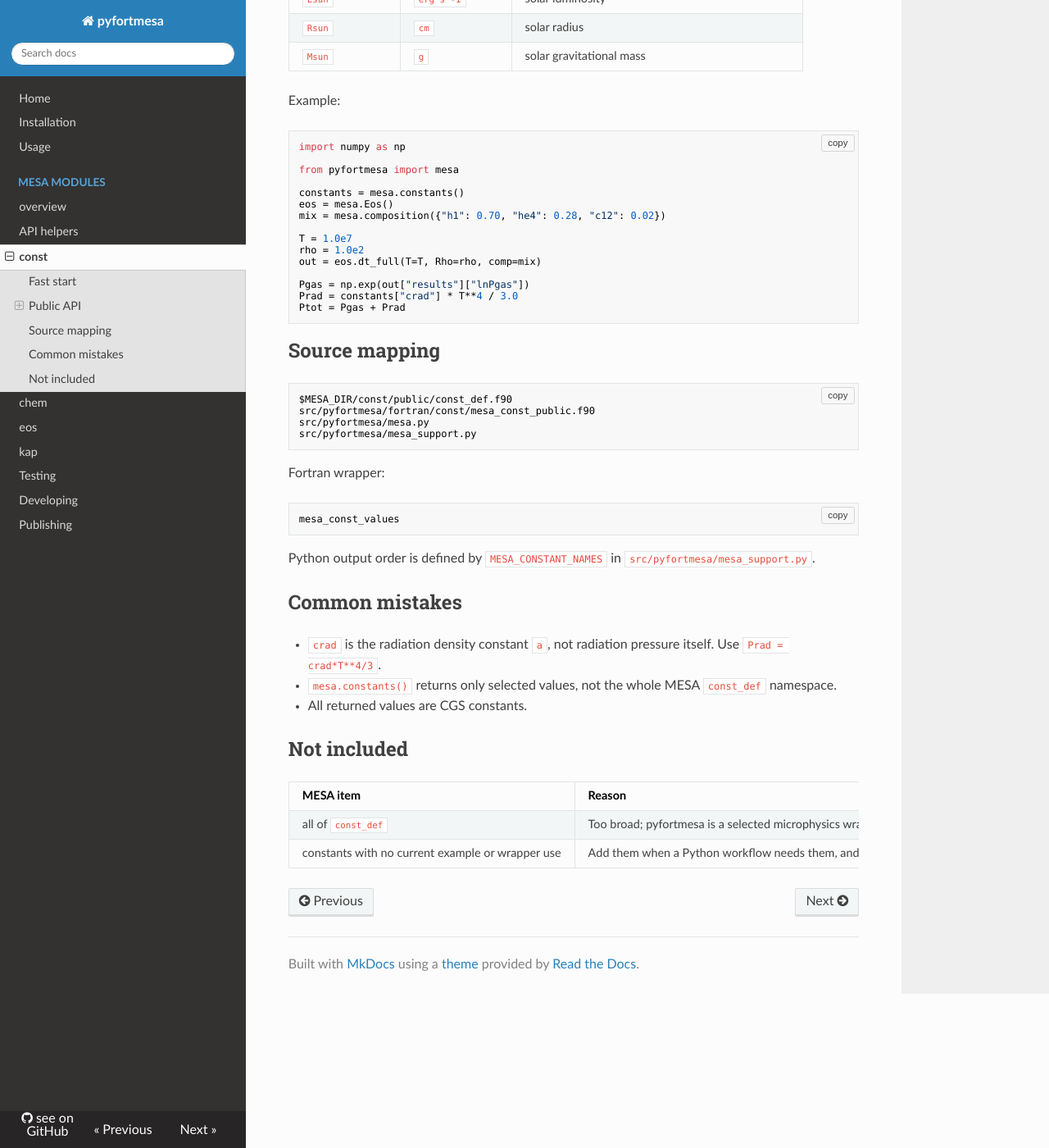
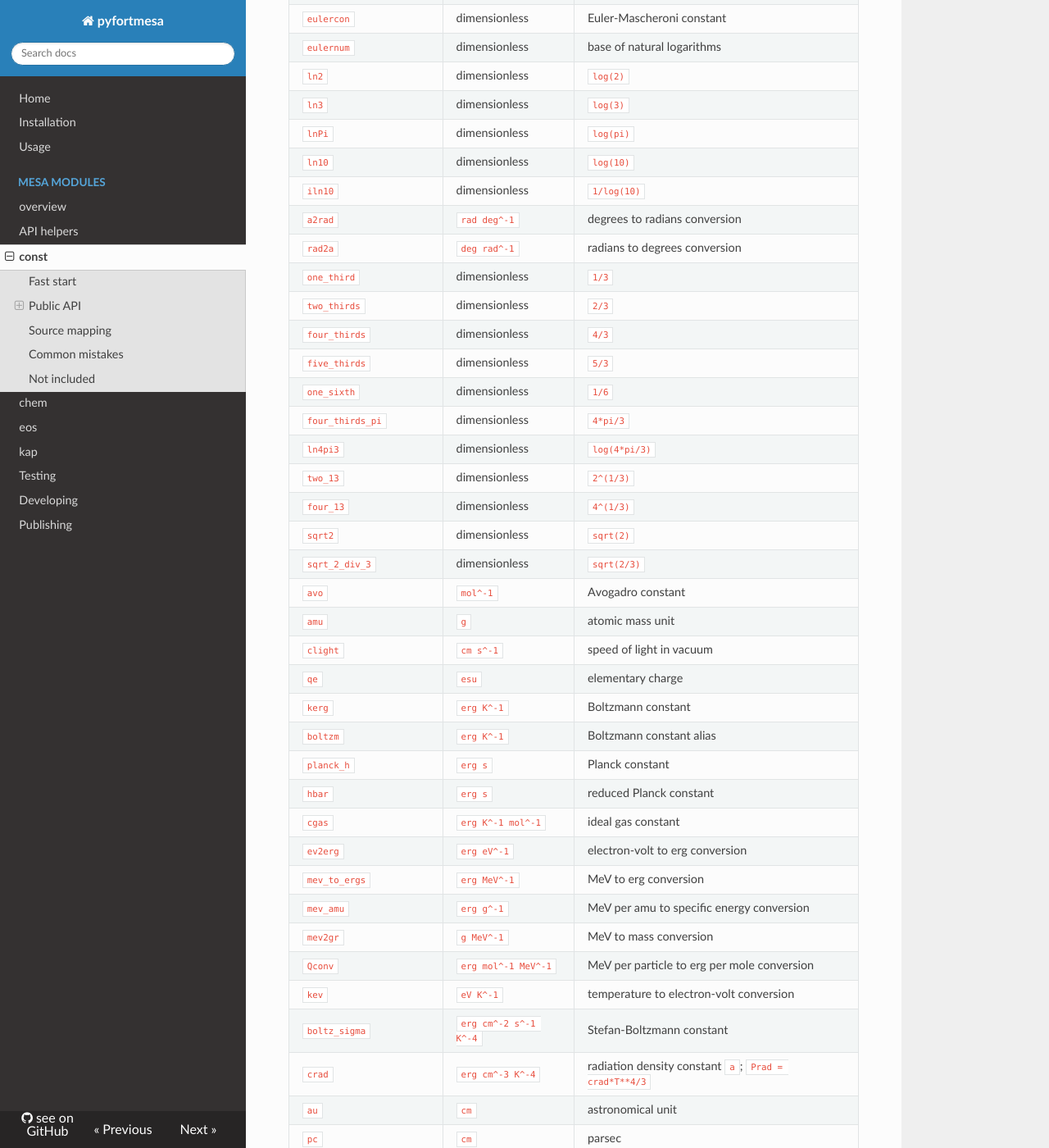
Before and after one commit to Debraheem/pyfortmesa, an MkDocs documentation site: the page built from docs/modules/const.md, in a window 1280 px wide and 1400 px high, scrolled down 944 px. Shown: the whole window at 82% size. Built offline with MkDocs 1.6.1, drawn with Linux system fonts in a browser that asks for light colours; nearby versions of some CDN libraries; some of the changed text lies outside the part shown.

Commit message:
Expand constants and CHEM derivative API

````diff
--- a/docs/modules/README.md
+++ b/docs/modules/README.md
@@ -10,7 +10,7 @@ MESA module access, use [pyMesa](https://github.com/rjfarmer/pyMesa).
 Active in the `./mk mesa` build:
 
 ```text
-const -> selected values from MESA const_def
+const -> scalar real constants from MESA const_def
 chem  -> composition helpers
 eos   -> density-temperature eos calls and rho/T inverse solves
 kap   -> opacity calls using eos electron quantities and Type2 controls
--- a/docs/modules/const.md
+++ b/docs/modules/const.md
@@ -2,8 +2,8 @@
 
 Status: active in the `./mk mesa` build.
 
-Purpose: expose selected MESA `const_def` values in CGS units so examples and
-tests do not carry local hard-coded constants.
+Purpose: expose MESA `const_def` scalar real constants in Python so examples,
+tests, and solver code use the same CGS values as the linked MESA build.
 
 ## Fast start
 
@@ -29,16 +29,86 @@ mesa.constants() -> dict[str, float]
 
 Inputs: none.
 
-Returns: a dictionary of selected CGS constants from MESA `const_def`.
+Returns: a dictionary of scalar `real(dp), parameter` constants from MESA
+`const_def`. Values use the MESA names and cgs/MESA units.
 
 | key | units | meaning |
 | --- | --- | --- |
+| `pi` | dimensionless | pi |
+| `pi2` | dimensionless | `pi*pi` |
+| `pi4` | dimensionless | `4*pi` |
+| `eulercon` | dimensionless | Euler-Mascheroni constant |
+| `eulernum` | dimensionless | base of natural logarithms |
+| `ln2` | dimensionless | `log(2)` |
+| `ln3` | dimensionless | `log(3)` |
+| `lnPi` | dimensionless | `log(pi)` |
+| `ln10` | dimensionless | `log(10)` |
+| `iln10` | dimensionless | `1/log(10)` |
+| `a2rad` | `rad deg^-1` | degrees to radians conversion |
+| `rad2a` | `deg rad^-1` | radians to degrees conversion |
+| `one_third` | dimensionless | `1/3` |
+| `two_thirds` | dimensionless | `2/3` |
+| `four_thirds` | dimensionless | `4/3` |
+| `five_thirds` | dimensionless | `5/3` |
+| `one_sixth` | dimensionless | `1/6` |
+| `four_thirds_pi` | dimensionless | `4*pi/3` |
+| `ln4pi3` | dimensionless | `log(4*pi/3)` |
+| `two_13` | dimensionless | `2^(1/3)` |
+| `four_13` | dimensionless | `4^(1/3)` |
+| `sqrt2` | dimensionless | `sqrt(2)` |
+| `sqrt_2_div_3` | dimensionless | `sqrt(2/3)` |
+| `avo` | `mol^-1` | Avogadro constant |
+| `amu` | `g` | atomic mass unit |
+| `clight` | `cm s^-1` | speed of light in vacuum |
+| `qe` | `esu` | elementary charge |
+| `kerg` | `erg K^-1` | Boltzmann constant |
+| `boltzm` | `erg K^-1` | Boltzmann constant alias |
+| `planck_h` | `erg s` | Planck constant |
+| `hbar` | `erg s` | reduced Planck constant |
+| `cgas` | `erg K^-1 mol^-1` | ideal gas constant |
+| `ev2erg` | `erg eV^-1` | electron-volt to erg conversion |
+| `mev_to_ergs` | `erg MeV^-1` | MeV to erg conversion |
+| `mev_amu` | `erg g^-1` | MeV per amu to specific energy conversion |
+| `mev2gr` | `g MeV^-1` | MeV to mass conversion |
+| `Qconv` | `erg mol^-1 MeV^-1` | MeV per particle to erg per mole conversion |
+| `kev` | `eV K^-1` | temperature to electron-volt conversion |
+| `boltz_sigma` | `erg cm^-2 s^-1 K^-4` | Stefan-Boltzmann constant |
+| `crad` | `erg cm^-3 K^-4` | radiation density constant `a`; `Prad = crad*T**4/3` |
+| `au` | `cm` | astronomical unit |
+| `pc` | `cm` | parsec |
+| `dayyer` | `day yr^-1` | days per Julian year |
+| `secday` | `s day^-1` | seconds per day |
+| `secyer` | `s yr^-1` | seconds per Julian year |
+| `ly` | `cm` | light year |
+| `mn` | `g` | neutron mass |
+| `mp` | `g` | proton mass |
+| `me` | `g` | electron mass |
+| `rbohr` | `cm` | Bohr radius |
+| `fine` | dimensionless | fine-structure constant |
+| `hion` | `eV` | Rydberg ionization energy |
+| `sige` | `cm^2` | Thomson cross section |
+| `weinberg_theta` | dimensionless | `sin^2(theta_weinberg)` |
+| `num_neu_fam` | dimensionless | number of neutrino families |
 | `standard_cgrav` | `cm^3 g^-1 s^-2` | gravitational constant |
-| `crad` | `erg cm^-3 K^-4` | radiation density constant `a`; `Prad = crad*T**4/3` |
-| `clight` | `cm s^-1` | speed of light in vacuum |
+| `mu_sun` | `cm^3 s^-2` | solar gravitational parameter |
+| `mu_earth` | `cm^3 s^-2` | Earth gravitational parameter |
+| `mu_jupiter` | `cm^3 s^-2` | Jupiter gravitational parameter |
+| `agesun` | `yr` | solar age |
+| `Msun` | `g` | solar gravitational mass |
+| `Rsun` | `cm` | solar radius |
 | `Lsun` | `erg s^-1` | solar luminosity |
-| `Rsun` | `cm` | solar radius |
-| `Msun` | `g` | solar gravitational mass |
+| `Teffsun` | `K` | solar effective temperature |
+| `loggsun` | `log10(cm s^-2)` | solar surface gravity log |
+| `mbolsun` | `mag` | solar bolometric magnitude |
+| `m_earth` | `g` | Earth mass |
+| `r_earth` | `cm` | Earth equatorial radius |
+| `r_earth_polar` | `cm` | Earth polar radius |
+| `m_jupiter` | `g` | Jupiter mass |
+| `r_jupiter` | `cm` | Jupiter equatorial radius |
+| `r_jupiter_polar` | `cm` | Jupiter polar radius |
+| `semimajor_axis_jupiter` | `cm` | Jupiter semimajor axis |
+| `arg_not_provided` | sentinel | MESA omitted-argument sentinel |
+| `missing_value` | sentinel | alias for `arg_not_provided` |
 
 Example:
 
@@ -76,19 +146,21 @@ mesa_const_values
 ```
 
 Python output order is defined by `MESA_CONSTANT_NAMES` in
-`src/pyfortmesa/mesa_support.py`.
+`src/pyfortmesa/mesa_support.py`. The Fortran vector order must match that tuple.
 
 ## Common mistakes
 
 - `crad` is the radiation density constant `a`, not radiation pressure itself.
   Use `Prad = crad*T**4/3`.
-- `mesa.constants()` returns only selected values, not the whole MESA
-  `const_def` namespace.
-- All returned values are CGS constants.
+- MESA EOS output `lnPgas` is gas pressure. Add `Prad` yourself when you want
+  total pressure.
+- All physical constants returned here use cgs/MESA units.
 
 ## Not included
 
 | MESA item | Reason |
 | --- | --- |
-| all of `const_def` | Too broad; pyfortmesa is a selected microphysics wrapper, not a namespace mirror. |
-| constants with no current example or wrapper use | Add them when a Python workflow needs them, and document units in this page at the same time. |
+| precision kind parameters such as `sp`, `dp`, `qp`, `i1`, `i2`, `i4`, `i8` | Compile-time Fortran kind tags, not runtime physical constants. |
+| `strlen` and `max_extra_inlists` | Fortran/module configuration integers, not scalar real constants. |
+| runtime path/cache variables such as `mesa_dir` and `mesa_caches_dir` | Mutable module state; use environment helpers instead. |
+| mixing-type integer enums | Star/mesh classification constants, not needed by the current const/chem/eos/kap wrapper surface. |
````
Also changed, not shown: docs/modules/chem.md (+45 -3 lines), docs/usage.md (+4 -1 lines), 9 other files.
